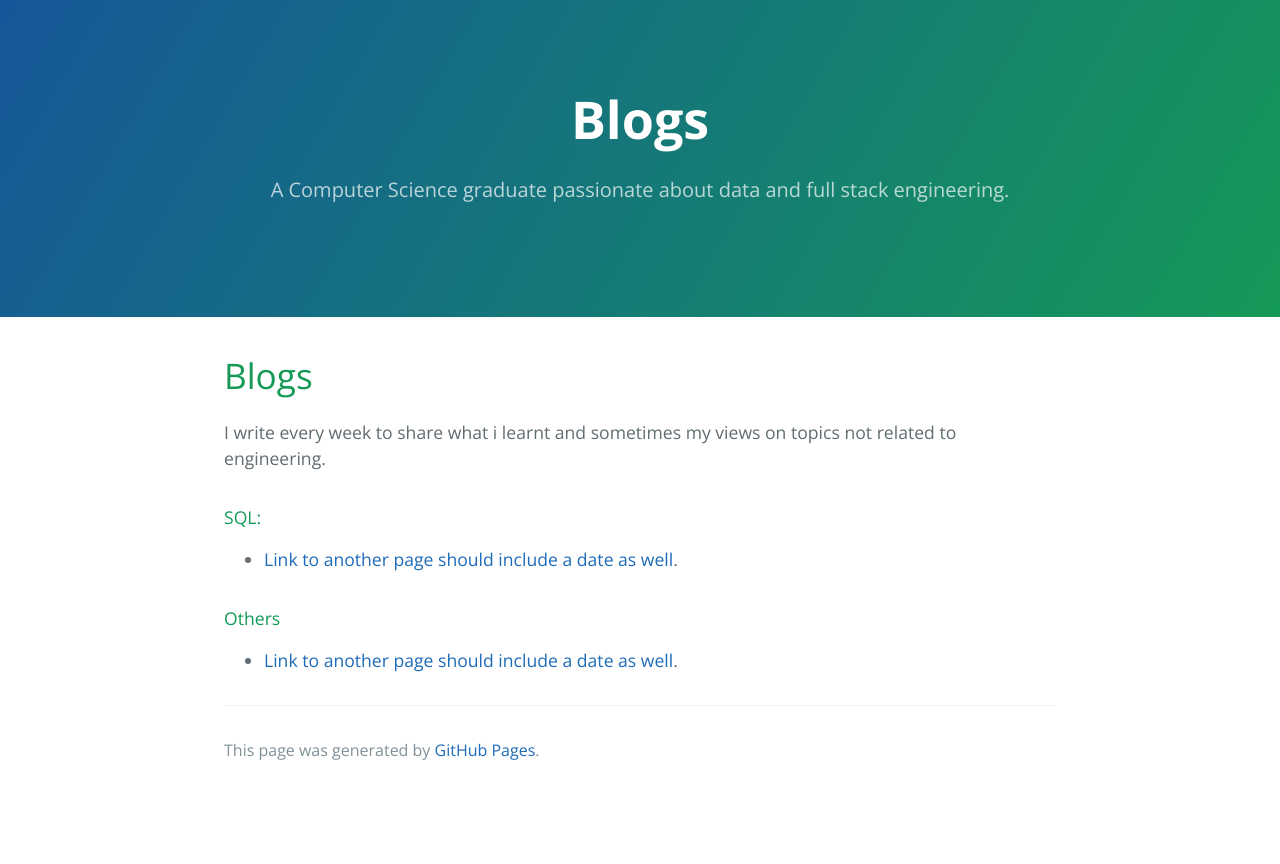
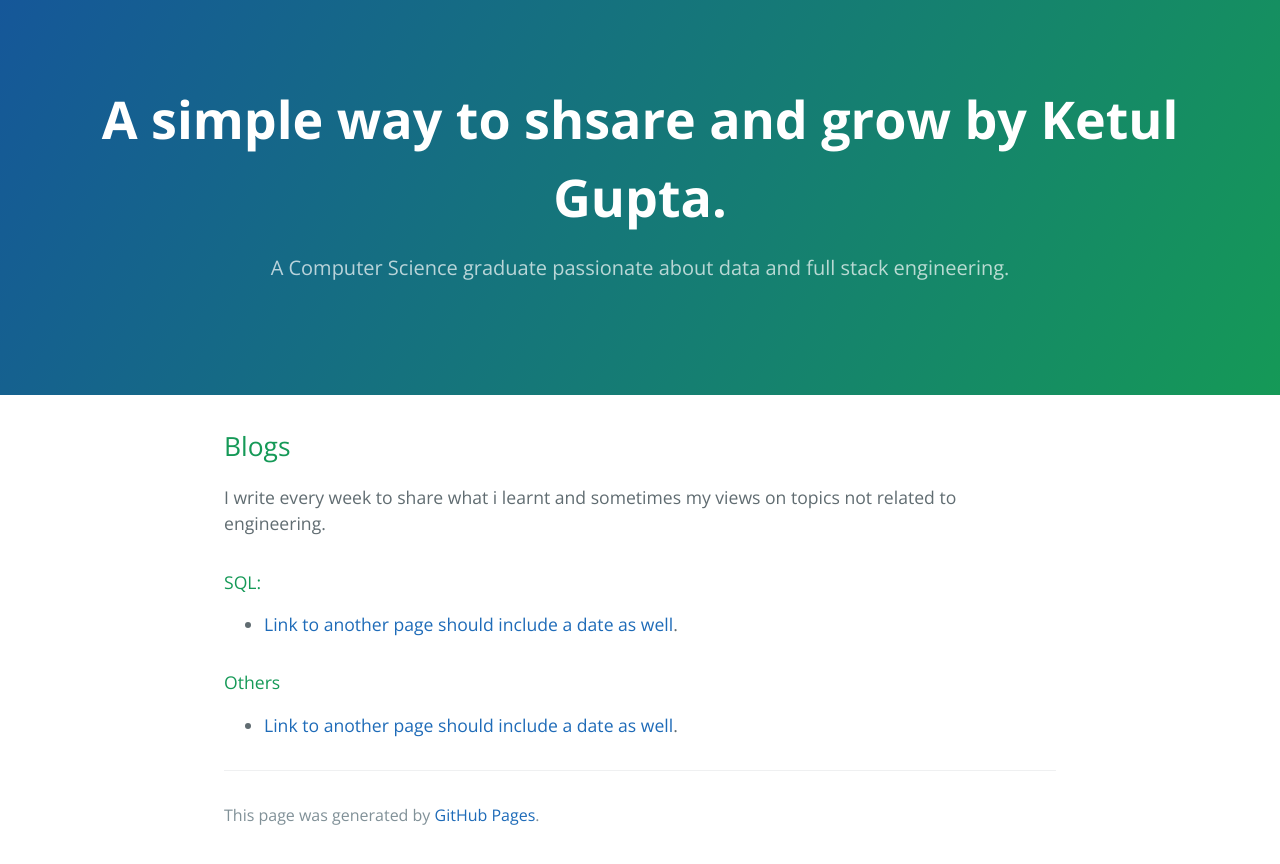
Before and after one commit to ketulgupta1995/ketulgupta1995.github.io, a Jekyll site: the page built from index.md, in a window 1280 px wide. Shown: the top 864 px of the page. Built offline with Jekyll 4.4.1, drawn with Linux system fonts in a browser that asks for light colours; our own code applies the rules of GitHub Pages for plain Markdown files.

Commit message:
Update index.md

```diff
--- a/index.md
+++ b/index.md
@@ -1,8 +1,9 @@
 ---
 layout: default
+title : A simple way to shsare and grow by Ketul Gupta.
 ---
 
-# Blogs
+## Blogs
 
 I write every week to share what i learnt and sometimes my views on topics not related to engineering.
 
```
